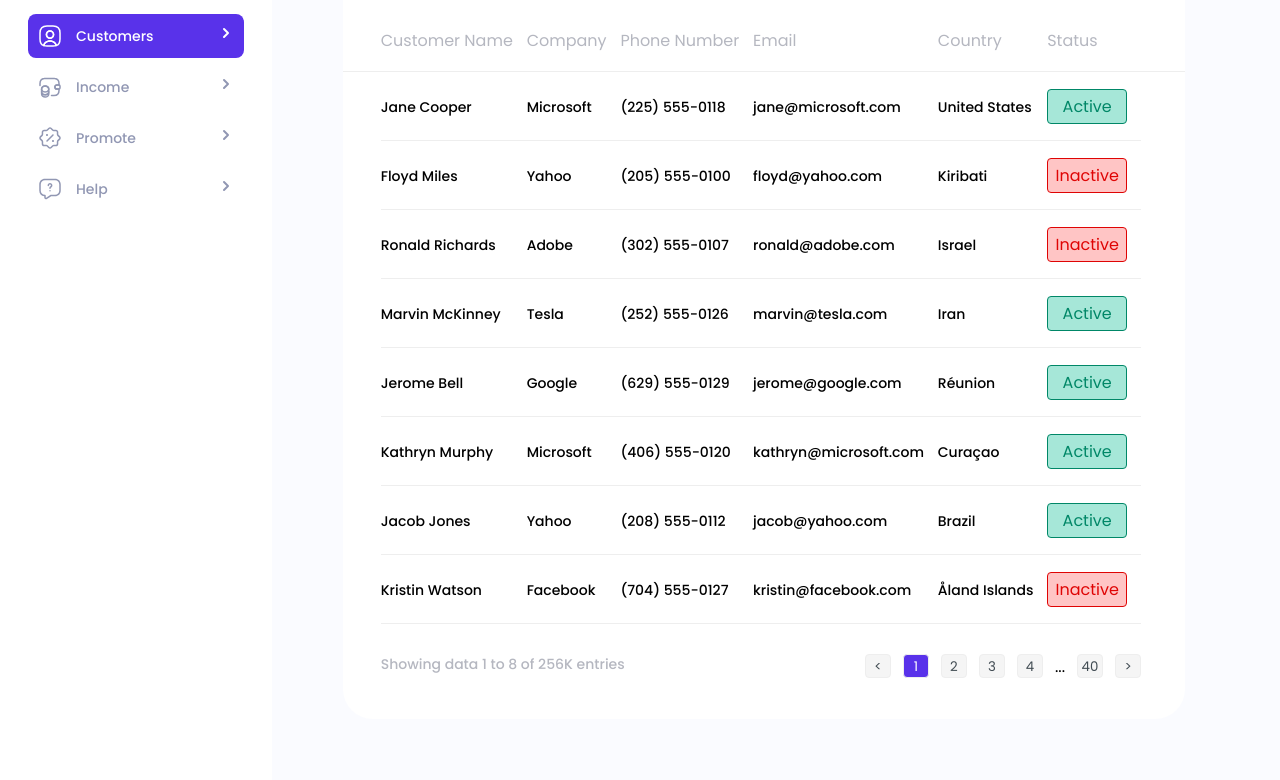
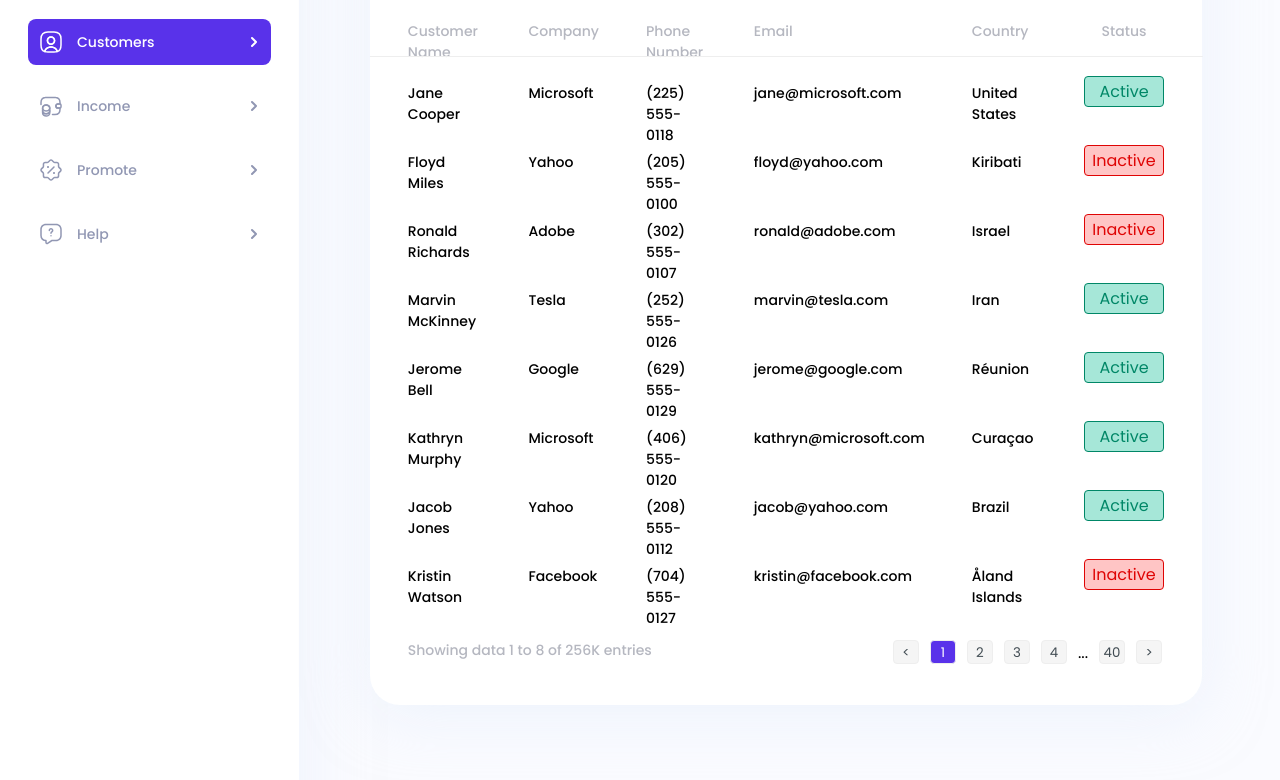
Before and after one commit to Qunthunnan/TestQuestDashboard, a website: page src/pug/index.pug in a window 1280 px wide. Shown: the part 235-1015 px from the top of the page. Drawn offline with nearby package versions, Linux system fonts and the light colour scheme; files that its build step writes are made by us from their sources; files whose address does not match are found by name.

Commit message:
13.12.23 changing workplace

```diff
--- a/src/pug/blocks/_dashboard.pug
+++ b/src/pug/blocks/_dashboard.pug
@@ -7,29 +7,29 @@
                 h2.dashboard__window-header-text-title All Customers
                 h3.dashboard__window-header-text-subtitle Active Members
             .dashboard__window-header-search
-                input(type="text" placeholder = "Search")
-                svg(xmlns='http://www.w3.org/2000/svg' width='24' height='24' viewBox='0 0 24 24' fill='none')
-                    path(d='M11 19C15.4183 19 19 15.4183 19 11C19 6.58172 15.4183 3 11 3C6.58172 3 3 6.58172 3 11C3 15.4183 6.58172 19 11 19Z' stroke='#7E7E7E' stroke-width='2' stroke-linecap='round' stroke-linejoin='round')
-                    path(d='M21 21L16.65 16.65' stroke='#7E7E7E' stroke-width='2' stroke-linecap='round' stroke-linejoin='round')
+                .dashboard__window-header-search-input
+                    input(type="text" placeholder = "Search")
+                    svg(xmlns='http://www.w3.org/2000/svg' width='24' height='24' viewBox='0 0 24 24' fill='none')
+                        path(d='M11 19C15.4183 19 19 15.4183 19 11C19 6.58172 15.4183 3 11 3C6.58172 3 3 6.58172 3 11C3 15.4183 6.58172 19 11 19Z' stroke='#7E7E7E' stroke-width='2' stroke-linecap='round' stroke-linejoin='round')
+                        path(d='M21 21L16.65 16.65' stroke='#7E7E7E' stroke-width='2' stroke-linecap='round' stroke-linejoin='round')
         .dashboard__window-customers
-            .dashboard__window-result
-                .dashboard__window-customers-name--placeholder Customer Name
-                .dashboard__window-customers-company--placeholder Company
-                .dashboard__window-customers-number--placeholder Phone Number
-                .dashboard__window-customers-email--placeholder Email
-                .dashboard__window-customers-country--placeholder Country
-                .dashboard__window-customers-status--placeholder Status
-                each value in customers
-                    .dashboard__window-customers-name #{value.name}
-                    .dashboard__window-customers-company #{value.company}
-                    .dashboard__window-customers-number #{value.phoneNumber}
-                    .dashboard__window-customers-email #{value.email}
-                    .dashboard__window-customers-country #{value.country}
-                    .dashboard__window-customers-status
-                        if value.status
-                            .dashboard__window-customers-status-active Active
-                        else
-                            .dashboard__window-customers-status-inactive Inactive
+            .dashboard__window-customers-name.dashboard__window-customers-name--placeholder Customer Name
+            .dashboard__window-customers-company.dashboard__window-customers-company--placeholder Company
+            .dashboard__window-customers-number.dashboard__window-customers-number--placeholder Phone Number
+            .dashboard__window-customers-email.dashboard__window-customers-email--placeholder Email
+            .dashboard__window-customers-country.dashboard__window-customers-country--placeholder Country
+            .dashboard__window-customers-status.dashboard__window-customers-status--placeholder Status
+            each value in customers
+                .dashboard__window-customers-name #{value.name}
+                .dashboard__window-customers-company #{value.company}
+                .dashboard__window-customers-number #{value.phoneNumber}
+                .dashboard__window-customers-email #{value.email}
+                .dashboard__window-customers-country #{value.country}
+                .dashboard__window-customers-status
+                    if value.status
+                        .dashboard__window-customers-status-active Active
+                    else
+                        .dashboard__window-customers-status-inactive Inactive
         footer.dashboard__window-footer
             .dashboard__window-footer-dataCount Showing data 1 to 8 of
                 if dataCount > 1000
--- a/src/sass/blocks/_dashboard.scss
+++ b/src/sass/blocks/_dashboard.scss
@@ -1,21 +1,24 @@
 .dashboard {
-    padding: 41px 95px 258px 71px;
+    padding: 41px 78px 299px 71px;
     width: 100%;
     display: flex;
     flex-direction: column;
     &__label {
+        h2 {
             font-weight: 500;
             font-size: 24px;
+        }
         padding-bottom: 51px;
     }
     &__window {
-        padding: 30px 44px 40px 38px;
-        background-color: white;
+        background-color: #fff;
         border-radius: 30px;
+        box-shadow: 0px 10px 60px rgba(226, 236, 249, 0.50);
         flex: 1 1;
         &-header {
             display: flex;
             justify-content: space-between;
+            padding: 29px 53px 6px 38px;
             &-text-title {
                 font-size: 22px;
                 font-weight: 600;
@@ -27,6 +30,9 @@
                 color: #16C098;
             }
             &-search {
+                display: flex;
+                align-items: center;
+                &-input {
                     position: relative;
                     input {
                         outline: none;
@@ -39,45 +45,69 @@
                         height: 38px;
                         padding: 5px 5px 5px 40px;
                     }
+                }
                 svg {
                     position: absolute;
-                    left: 11px;
+                    left: 7px;
                     top: 8px;
                 }
             }
         }
 
         &-customers {
+            display: grid;
+            grid-template: 69px/repeat(6, auto);
+            grid-auto-rows: 69px;
+            column-gap: 47px;
+            padding: 0px 38px;
+            .dashboard__window-customers-name, .dashboard__window-customers-company, .dashboard__window-customers-number, .dashboard__window-customers-email, .dashboard__window-customers-country {
                 position: relative;
+                font-size: 14px;
+                font-weight: 500;
+                padding: 26px 0px;
+                &--placeholder {
+                    padding: 33px 0 0 0px;
+                    color: #B5B7C0;
                     &::after {
                         content: '';
+                        display: block;
                         position: absolute;
-                top: 68px;
-                left: -38px;
-                display: block;
-                width: calc(100% + 44px + 38px);
-                height: 1px;
-                background-color: #EEEEEE;
+                        bottom: 1px;
+                        left: 50%;
+                        transform: translateX(-50%);
+                        height: 0.5px;
+                        width: calc(100% + 23.5px + 53px);
+                        background-color: #EEE;
+                    }
                 }
             }
 
-        &-result {
-            .dashboard__window-customers-name, .dashboard__window-customers-company, .dashboard__window-customers-number, .dashboard__window-customers-email, .dashboard__window-customers-country {
-                font-size: 14px;
-                font-weight: 500;
-                border-bottom: 1px solid #EEE;
-                padding: 25px 0px;
-                &--placeholder {
-                    padding: 25px 0px;
-                    color: #B5B7C0;
-                }
-            }
+
             .dashboard__window-customers-status {
                 display: flex;
                 align-items: center;
-                border-bottom: 1px solid #EEE;
+                &--placeholder {
+                    position: relative;
+                    text-align: center;
+                    display: block;
+                    font-size: 14px;
+                    font-weight: 500;
+                    padding: 33px 0 0 0px;
+                    color: #B5B7C0;
+                    &::after {
+                        content: '';
+                        display: block;
+                        position: absolute;
+                        bottom: 1px;
+                        left: 50%;
+                        transform: translateX(-50%);
+                        height: 0.5px;
+                        width: calc(100% + 23.5px + 53px);
+                        background-color: #EEE;
+                    }
+                }
                 &-active, &-inactive {
-                    padding: 4px 0px;
+                    padding: 2px 0;
                     border-radius: 4px;
                     width: 80px;
                     text-align: center;
@@ -93,19 +123,14 @@
                     border: 1px solid $inactive-memberText-color;
                 }
             }
-            .dashboard__window-customers-status--placeholder {
-                padding: 25px 0px;
-                color: #B5B7C0;
         }
-            display: grid;
-            grid-template: 69px/repeat(6, auto);
-            grid-auto-rows: 69px;
-        }
+
+
 
         &-footer {
             display: flex;
             justify-content: space-between;
-            padding: 30px 0px 0px 0px;
+            padding: 31px 40px 40px 38px;
             &-dataCount {
                 color: #B5B7C0;
                 font-weight: 500;
@@ -115,7 +140,7 @@
             &-pagination {
                 display: flex;
                 &-page, &-gap, &-leftArr {
-                    margin-right: 12px;
+                    margin-right: 11px;
                     &:last-child() {
                         margin-right: 0px;
                     }
@@ -150,7 +175,7 @@
 
 
                 .dashboard__window-footer-pagination-gap {
-                    color: black;
+                    color: #000;
                 }
             }
         }
--- a/src/sass/blocks/_sidePanel.scss
+++ b/src/sass/blocks/_sidePanel.scss
@@ -1,10 +1,11 @@
 .sidePanel {
-    background-color: white;
-    padding: 37px 28px 76px 28px;
-    width: 306px;
+    background-color: #fff;
+    padding: 37px 28px 118px 28px;
+    width: 386px;
     min-height: 100vh;
     display: flex;
     flex-direction: column;
+    box-shadow: 0px 10px 60px 0px rgba(226, 236, 249, 0.50);
 
     &__logo {
         display: flex;
@@ -25,12 +26,14 @@
     }
 
     &__menu {
-        margin-top: 64px;
+        margin-top: 50px;
         &-item {
             svg {
                 margin-right: 14px;
             }
             &-arrow {
+                display: flex;
+                align-items: center;
                 margin-right: 0;
                 svg {
                     margin-right: 0;
@@ -40,24 +43,24 @@
             border-radius: 8px;
             cursor: pointer;
             transition: all 0.5s;
-            margin: 7px 0;
+            margin: 18px 0;
             display: flex;
-            padding: 10px;
+            padding: 11px 9px 11px 11px;
             color: #9197B3;
             font-size: 14px;
             line-height: 24px;
             font-weight: 500;
-            &:first-child() {
+            &:first-child {
                 margin: 0 0 7px 0;
             }
-            &:last-child() {
+            &:last-child {
                 margin: 7px 0 0 0;
             }
             &:hover {
                 background-color: #eeeeee;
             }
             &--active {
-                color: white;
+                color: #fff;
                 background-color: $active-menu-color;
                 &:hover {
                     background-color: $active-menu-color;
--- a/src/sass/style.scss
+++ b/src/sass/style.scss
@@ -9,6 +9,7 @@
 body {
     background: #FAFBFF;
     display: flex;
+    height: 100%;
 }
 ul {
     list-style: none;
```
Also changed, not shown: dist/css/style.min.css, dist/index.html. Lines whose indentation alone changed are shown as unchanged.
